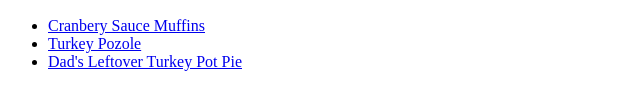
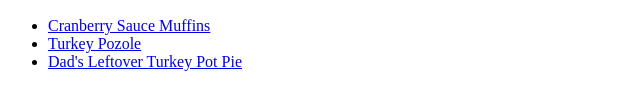
Before and after one commit to bobbymtz/odin-recipes, a plain HTML site: page index.html in a window 1280 px wide. Shown: the part 483-592 px from the top of the page, 0-640 px from the left. Drawn offline with Linux system fonts and the light colour scheme.

Commit message:
Format the files using prettier extension

```diff
--- a/index.html
+++ b/index.html
@@ -4,15 +4,13 @@
     <meta charset="UTF-8" />
     <title>Thanksgiving Leftover Recipes</title>
   </head>
-
   <body>
     <h1>Thanksgiving Leftover Recipes</h1>
     <img src="./img/home.jpeg" alt="Happy thanksgiving photo" width="600" />
-
     <ul>
       <li>
         <a href="./recipes/cranberry-sauce-muffins.html"
-          >Cranbery Sauce Muffins</a
+          >Cranberry Sauce Muffins</a
         >
       </li>
       <li><a href="./recipes/turkey-pozole.html">Turkey Pozole</a></li>
```
Also changed, not shown: recipes/cranberry-sauce-muffins.html (+0 -7 lines), recipes/dads-leftover-turkey-pot-pie.html (+0 -7 lines), recipes/turkey-pozole.html (+0 -7 lines).
